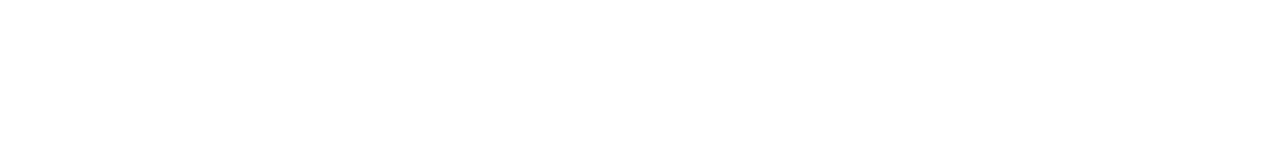
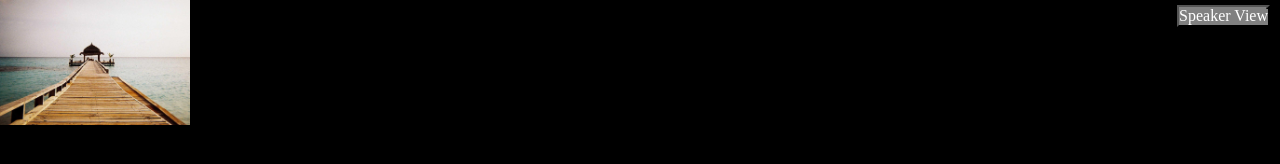
Before and after one commit to ClaudioLoGiudice7/html-css-zoom, a plain HTML site: page index.html in a window 1280 px wide. Drawn offline with Linux system fonts and the light colour scheme.

Commit message:
adding section and img

```diff
--- a/index.html
+++ b/index.html
@@ -8,9 +8,44 @@
     <meta http-equiv="X-UA-Compatible" content="IE=edge">
     <meta name="viewport" content="width=device-width, initial-scale=1.0">
     <title>Document</title>
-    <link rel="stylesheet" href="style.css">
+    <link rel="stylesheet" href="./style.css">
 </head>
 <body>
+    <header>
+        <button>
+            <!-- <i class="fa-solid fa-grid"></i> -->
+            <span>Speaker View</span>
+        </button>
 
+        <button>
+
+        </button>
+    </header>
+
+    <main>
+        <section>
+            <div>
+                <img src="./img/img.jpg" alt="image">
+                <span></span>
+            </div>
+        </section>
+    </main>
+
+    <footer>
+
+    </footer>
 </body>
 </html>
+
+<!-- <i class="fa-solid fa-microphone"></i> -->
+<!-- <i class="fa-solid fa-microphone-slash"></i> -->
+<!-- <i class="fa-solid fa-video"></i> -->
+<!-- <i class="fa-solid fa-angle-up"></i> -->
+<!-- <i class="fa-solid fa-user-plus"></i> -->
+<!-- <i class="fa-solid fa-users"></i> -->
+<!-- <i class="fa-solid fa-chart-column"></i> -->
+<!-- <i class="fa-solid fa-share-from-square"></i> -->
+<!-- <i class="fa-solid fa-comment"></i> -->
+<!-- <i class="fa-sharp fa-solid fa-record-vinyl"></i> -->
+<!-- <i class="fa-sharp fa-solid fa-grid-2"></i> -->
+<!-- <i class="fa-solid fa-ellipsis"></i> -->
--- a/style.css
+++ b/style.css
@@ -14,6 +14,7 @@
 
 body {
     min-height: 100vh;
+    background-color: #000;
 }
 
 img,
@@ -35,3 +36,26 @@ video {
     clear: both;
     display: table;
 }
+
+header{
+    position: relative;
+}
+
+button{
+    background-color: grey;
+    color: #fff;
+    position: absolute;
+    top: 5px;
+    right: 10px;
+}
+
+section{
+    display: flex;
+    flex-wrap: wrap;
+}
+
+img{
+    width: 190px;
+    height: 125px;
+    object-fit: cover;
+}
```
Also changed, not shown: img/img.jpg (added).
